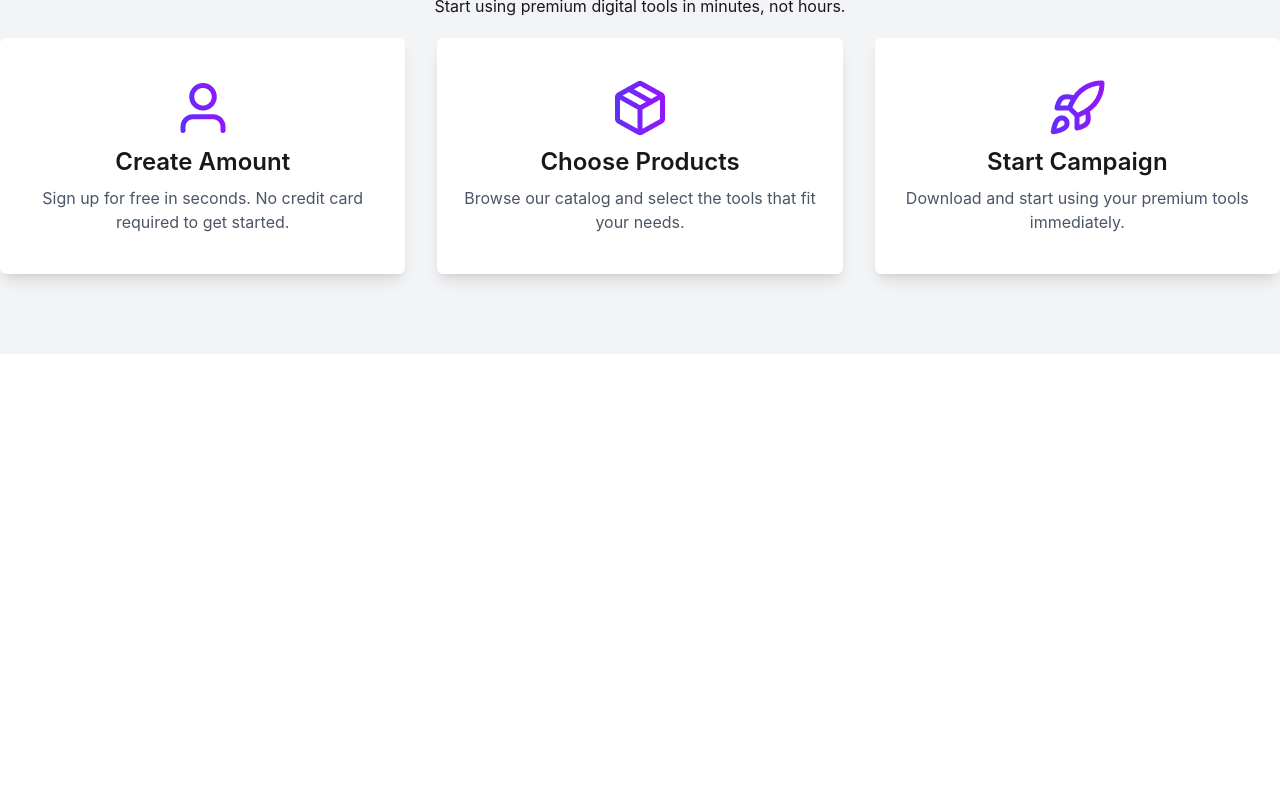
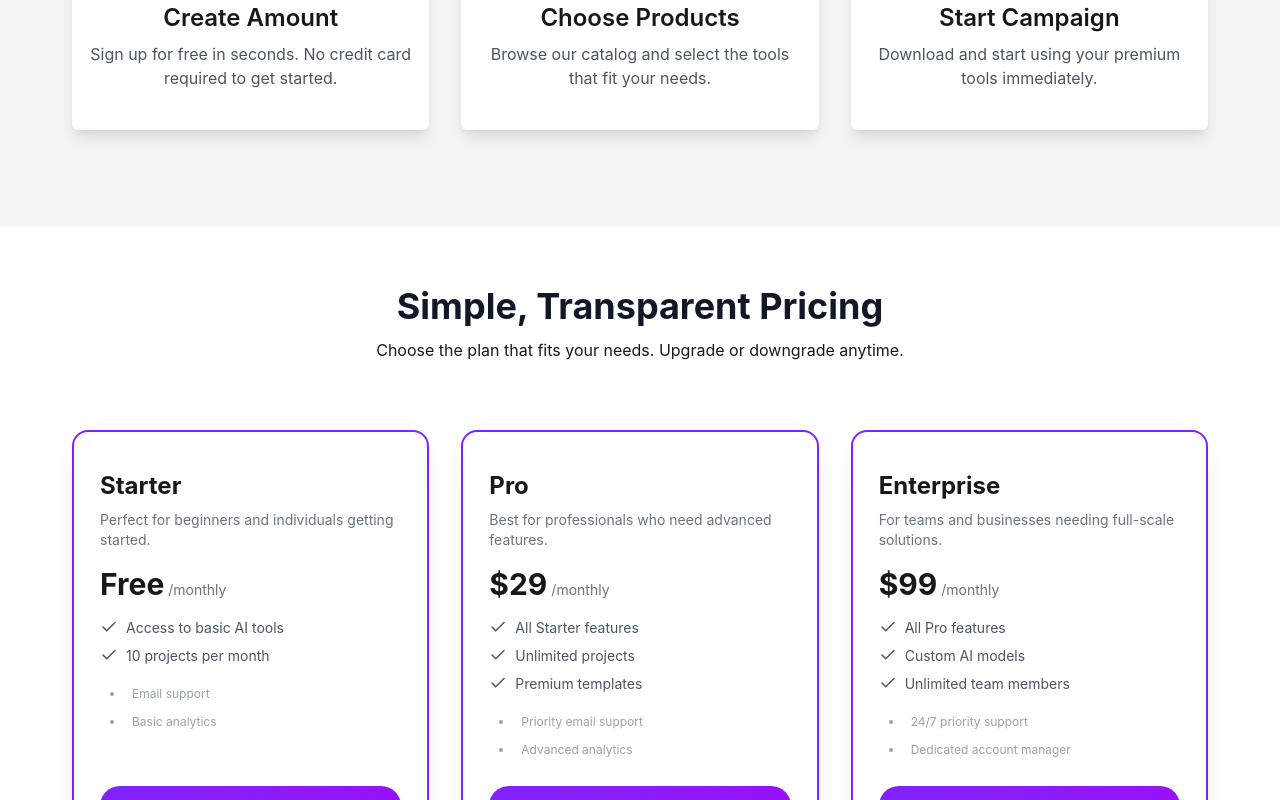
Before and after one commit to Akil-Hub/PH-Assignment-6, a React (Vite) app: page / in a window 1280 px wide. Shown: the part 2000-2800 px from the top of the page. Before the commit the page ends 2354 px from the top, so only its background shows below. Built offline with nearby package versions, Linux system fonts and the light colour scheme.

Commit message:
added pricing section

```diff
--- a/src/App.jsx
+++ b/src/App.jsx
@@ -5,6 +5,7 @@ import Testimonials from './components/Testimonials'
 import MainToolsSection from './components/MainToolsSection'
   import { ToastContainer } from 'react-toastify';
 import GetStartedSection from './components/GetStartedSection'
+import PricingSection from './components/PricingSection'
 const getData = async() => {
     const res = await fetch('/data.json')
     return res.json()
@@ -24,6 +25,7 @@ const App = () => {
     <Testimonials/>
     <MainToolsSection promiseData={promiseData} cart={cart} setCart={setCart}/>
     <GetStartedSection/>
+     <PricingSection/>
 
 
 <ToastContainer/>
--- a/src/components/Banner.jsx
+++ b/src/components/Banner.jsx
@@ -63,8 +63,8 @@ Explore Products
 </div>
       </article>
 {/* Right section */}
-<article className="w-1/2">
-  <img src={banner} alt="bannerImage" className="w-[80%]" />
+<article className="w-1/2 ">
+  <img src={banner} alt="bannerImage" className="w-[80%] mx-auto" />
 </article>
 
     </section>
--- a/src/components/Cart.jsx
+++ b/src/components/Cart.jsx
@@ -28,15 +28,7 @@ const Cart = ({ cart, setCart }) => {
       <section className="text-2xl mt-8 flex mb-3 justify-between py-4 bg-violet-400 rounded-lg px-4 font-semibold ">Total Price: <span>${total}</span> </section>
 
       <button onClick={handlePayment} className="text-2xl w-full text-white mb-20 py-2 bg-linear-to-r from-violet-600 to-purple-600 rounded-full active:scale-95 duration-300  px-4 font-semibold ">Proceed To Checkout</button>
-      <div className="h-40 flex border">
-  <div className="bg-red-400 p-2">Left</div>
 
-  <div className="bg-blue-400 flex-1 p-2">
-    This takes all remaining space
-  </div>
-
-  <div className="bg-green-400 p-2">Right</div>
-</div>
 
     </div>
 
--- a/src/components/GetStartedSection.jsx
+++ b/src/components/GetStartedSection.jsx
@@ -5,8 +5,10 @@ import box from '../assets/package.png'
 import rocket from '../assets/rocket.png'
 const GetStartedSection = () => {
   return (
-   <article className='bg-gray-100 py-20'>
-   <div className="text-center">
+   <article className='bg-gray-100 py-20 '>
+
+  <section className="wrapper">
+     <div className="text-center ">
      <h2 className='text-3xl font-semibold pb-1'>Get Started in 3 Steps</h2>
     <p>Start using premium digital tools in minutes, not hours.</p>
    </div>
@@ -16,6 +18,7 @@ const GetStartedSection = () => {
         <GetStartCard img={rocket} title={'Start Campaign'} desc={'Download and start using your premium tools immediately.'}/>
 
     </div>
+  </section>
    </article>
   )
 }
--- /dev/null
+++ b/src/components/PricingCard.jsx
@@ -0,0 +1,81 @@
+import { Check, Dot } from "lucide-react";
+import React from "react";
+
+const PricingCard = ({pricing}) => {
+  const {
+  name,
+  description,
+  price,
+  period,
+  tag,
+  tagType,
+  features,
+  services,
+  buttonText
+} = pricing
+  return (
+    <article className="group p-0.5 rounded-2xl hover:bg-linear-to-r hover:from-violet-600 hover:to-purple-600 transition-colors duration-500  shadow-xl border-violet-600 border-2 hover:scale-[1.02] hover:text-white ">
+
+      <div className="h-full flex flex-col justify-between  rounded-2xl p-6   ">
+
+        {}
+        <div>
+
+
+          {/* Title */}
+          <h3 className="text-2xl font-bold mt-3 group-hover:text-white">
+            {name}
+          </h3>
+
+          <p className="text-sm text-gray-500 mt-2 group-hover:text-gray-200">
+            {description}
+          </p>
+
+          {/* Price */}
+          <div className="mt-4">
+            <span className="text-3xl font-bold group-hover:text-white">
+              {price === 0 ? "Free" : `$${price}`}
+            </span>
+              <span className="text-sm text-gray-500 ml-1 group-hover:text-gray-200">
+                /{period}
+              </span>
+
+          </div>
+
+          {/* Features */}
+          <ul className="mt-4 space-y-2">
+            {features.map((item, i) => (
+              <li
+                key={i}
+                className="text-sm text-gray-600 group-hover:text-gray-100 flex gap-2"
+              >
+                <Check size={18}/> {item}
+              </li>
+            ))}
+          </ul>
+
+          <ul className="mt-4 space-y-1">
+            {services.map((item, i) => (
+              <li
+                key={i}
+                className="text-xs text-gray-400 group-hover:text-gray-200 flex gap-2 items-center"
+              >
+                <Dot /> {item}
+              </li>
+            ))}
+          </ul>
+        </div>
+
+        {/* Button */}
+        <button className="mt-6 w-full py-2 rounded-full bg-linear-to-r from-violet-600 to-purple-600 text-white font-medium
+  group-hover:bg-none group-hover:bg-white group-hover:text-purple-600
+  transition-all duration-300 active:scale-95">
+          {buttonText}
+        </button>
+
+      </div>
+    </article>
+  );
+};
+
+export default PricingCard;
--- a/src/components/PricingSection.jsx
+++ b/src/components/PricingSection.jsx
@@ -1,12 +1,25 @@
-import React from 'react'
-
+import React from "react";
+import PricingCard from "./PricingCard";
+import { pricingData } from "../data/pricingData";
 const PricingSection = () => {
   return (
-    <div className='text-center'>
-        <h3 className='text-4xl font-bold text-gray-900'>Simple, Transparent Pricing</h3>
-        <p className='py-3'>Choose the plan that fits your needs. Upgrade or downgrade anytime.</p>
-    </div>
-  )
-}
+    <>
+      <div className="text-center py-10 mt-5">
+        <h3 className="text-4xl font-bold text-gray-900">
+          Simple, Transparent Pricing
+        </h3>
+        <p className="py-3">
+          Choose the plan that fits your needs. Upgrade or downgrade anytime.
+        </p>
+      </div>
 
-export default PricingSection
+      <section className="grid grid-cols-3 gap-8 wrapper">
+        {pricingData.map((pricing) => (
+          <PricingCard key={pricing.id} pricing={pricing} />
+        ))}
+      </section>
+    </>
+  );
+};
+
+export default PricingSection;
--- /dev/null
+++ b/src/data/pricingData.js
@@ -0,0 +1,62 @@
+export const pricingData = [
+  {
+    id: 1,
+    name: "Starter",
+    description: "Perfect for beginners and individuals getting started.",
+    price: 0,
+    period: "monthly",
+    tag: "Free",
+    tagType: "free",
+    features: [
+      "Access to basic AI tools",
+      "10 projects per month",
+
+    ],
+    services: ["Email support", "Basic analytics"],
+    buttonText: "Get Started",
+  },
+
+  {
+    id: 2,
+    name: "Pro",
+    description: "Best for professionals who need advanced features.",
+    price: 29,
+    period: "monthly",
+    tag: "Most Popular",
+    tagType: "popular",
+    features: [
+      "All Starter features",
+      "Unlimited projects",
+      "Premium templates",
+
+    ],
+    services: [
+      "Priority email support",
+      "Advanced analytics",
+
+    ],
+    buttonText: "Upgrade Now",
+  },
+
+  {
+    id: 3,
+    name: "Enterprise",
+    description: "For teams and businesses needing full-scale solutions.",
+    price: 99,
+    period: "monthly",
+    tag: "Best Value",
+    tagType: "best-seller",
+    features: [
+      "All Pro features",
+      "Custom AI models",
+      "Unlimited team members",
+
+    ],
+    services: [
+      "24/7 priority support",
+      "Dedicated account manager",
+
+    ],
+    buttonText: "Contact Sales",
+  },
+];
```
